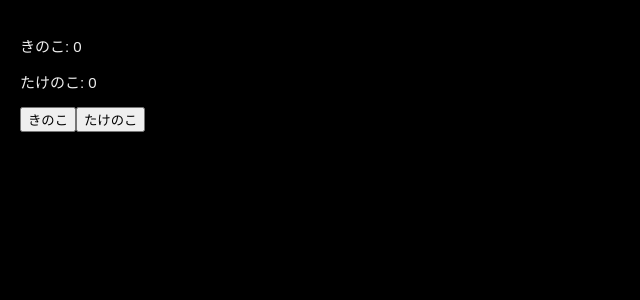
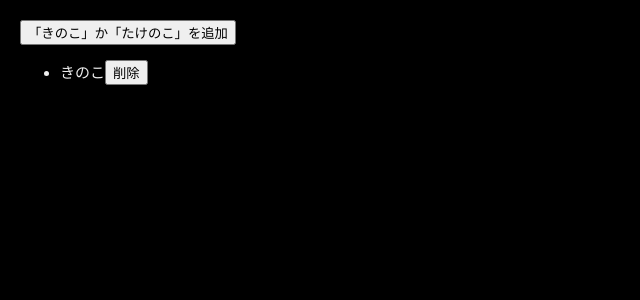
Before and after one commit to elder-flower/react-redux-test, a React (Create React App) app: page / in a window 1280 px wide. Shown: the top 300 px of the page, without its empty margins (0-640 px from the left). Built offline with nearby package versions, Linux system fonts and the light colour scheme.

Commit message:
05-usestate で配列を扱う

```diff
--- a/src/App.js
+++ b/src/App.js
@@ -2,28 +2,41 @@ import React, { useState } from 'react';
 import './index.css';
 
 export default function App() {
-  const [vote, setVote] = useState({ kinoko: 0, takenoko: 0 });
+  const [items, setItems] = useState([{ name: "きのこ" }]);
 
-  const voteKinoko = () => {
-    // 以下のように state を更新してしまうと、React は state が
-    // 更新されていないと判定するのでコンポーネントが再レンダーされない。
-    vote.kinoko = vote.kinoko + 1;
-    setVote(vote);
+  const addItem = () => {
+    const newItem = {
+      name: Math.random() > 0.5 ? "きのこ" : "たけのこ"
+    };
+    //console.log( ...items );
+    // 現在の items に newItem を追加した配列を setItems に渡す。
+    setItems([...items, newItem]);
   };
 
-  const voteTakenoko = () => {
-    // 以下のように state を更新してしまうと、React は state が
-    // 更新されていないと判定するのでコンポーネントが再レンダーされない。
-    vote.takenoko = vote.takenoko + 1;
-    setVote(vote);
+  // 引数 index は削除したい要素のインデックス
+  const deleteItem = (index) => {
+    //, 現在の items から、引数 index と同じインデックスの要素を
+    // 削除した配列を setItems に渡す。
+      /*
+      console.log( items.filter(($, i) => {
+          console.log( $ );
+          return i !== index;
+      }) );
+      */
+    setItems(items.filter((_, i) => i !== index));
   };
 
   return (
     <>
-      <p>きのこ: {vote.kinoko}</p>
-      <p>たけのこ: {vote.takenoko}</p>
-      <button onClick={voteKinoko}>きのこ</button>
-      <button onClick={voteTakenoko}>たけのこ</button>
+      <button onClick={addItem}>「きのこ」か「たけのこ」を追加</button>
+      <ul>
+        {items.map((item, index) => (
+          <li key={index}>
+            {item.name}
+            <button onClick={() => deleteItem(index)}>削除</button>
+          </li>
+        ))}
+      </ul>
     </>
   );
 }
```
